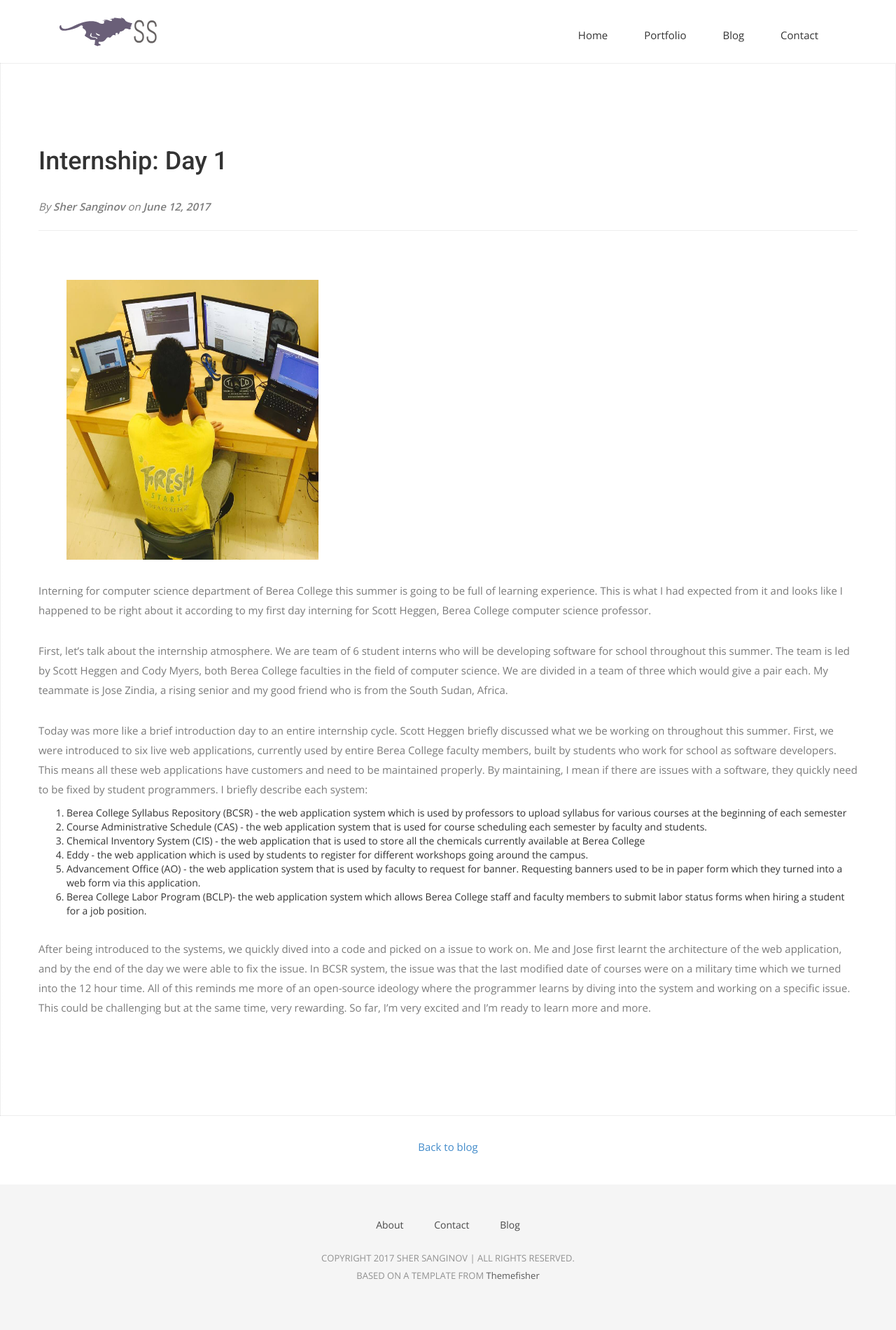
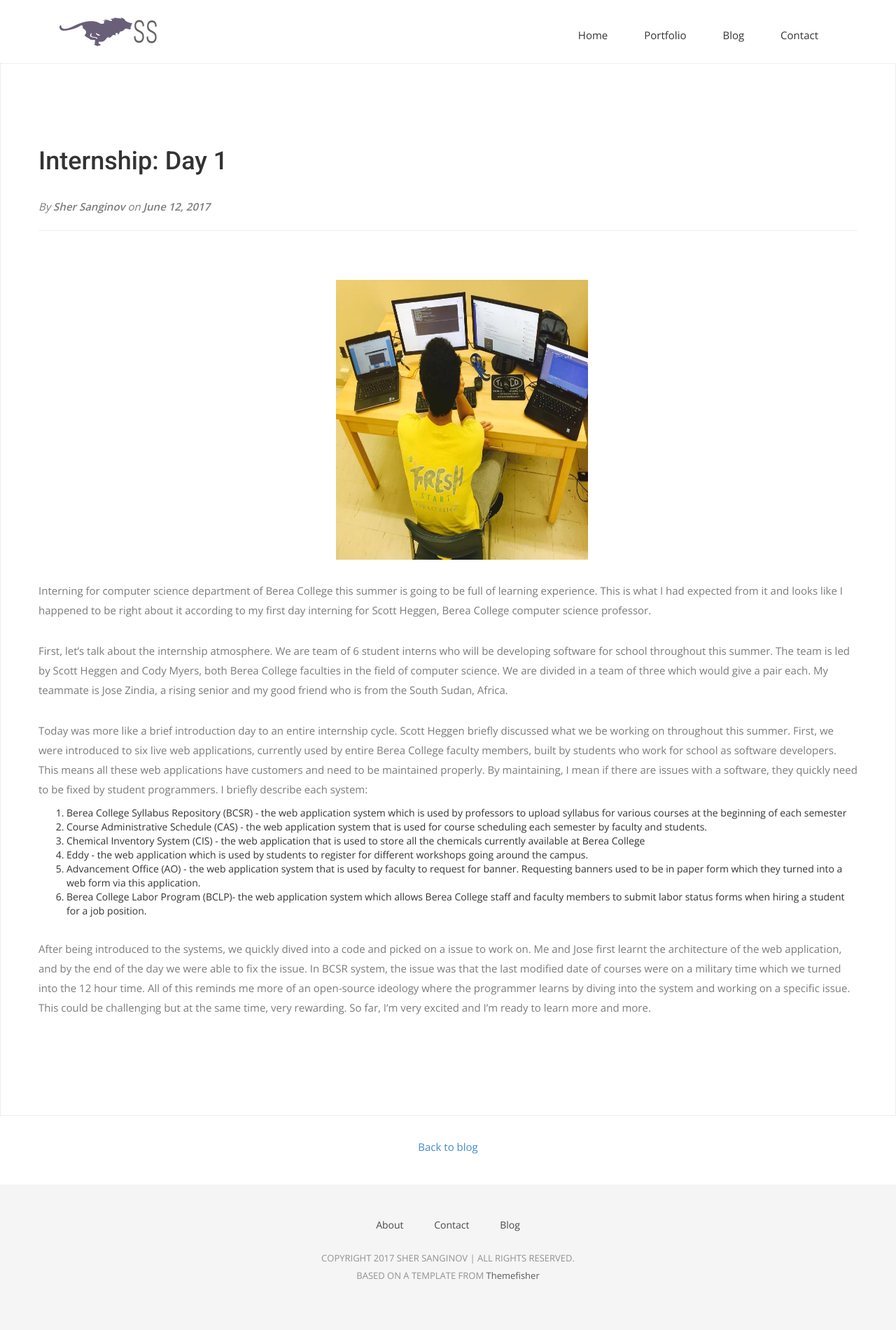
Before and after one commit to sanginovs/personal-website, a Jekyll site: the page built from _posts/2017-06-12-super-long-article.md, in a window 1280 px wide. Shown: the whole page at 70% size. Built offline with Jekyll 4.4.1, drawn with Linux system fonts in a browser that asks for light colours; nearby versions of some CDN libraries; some web fonts are replaced.

Commit message:
uploading my blog for my first day of internship

```diff
--- a/_posts/2017-06-12-super-long-article.md
+++ b/_posts/2017-06-12-super-long-article.md
@@ -4,7 +4,8 @@
 author: "Sher Sanginov"
 ---
 
-<img class="img-responsive" src="/assets/img/aaa.jpg" alt="Drawing" style="width: 400px; height: 400px; align: middle;"/>
+
+<img class="img-responsive" src="/assets/img/aaa.jpg" alt="Drawing" style="width: 400px; height: 400px; display: block; margin-left: auto; margin-right: auto; ">
 
 
 Interning for computer science department of Berea College this summer is going to be full of learning experience. This is what I had expected from it and looks like I happened to be right about it according to my first day interning for Scott Heggen, Berea College computer science professor.
```
